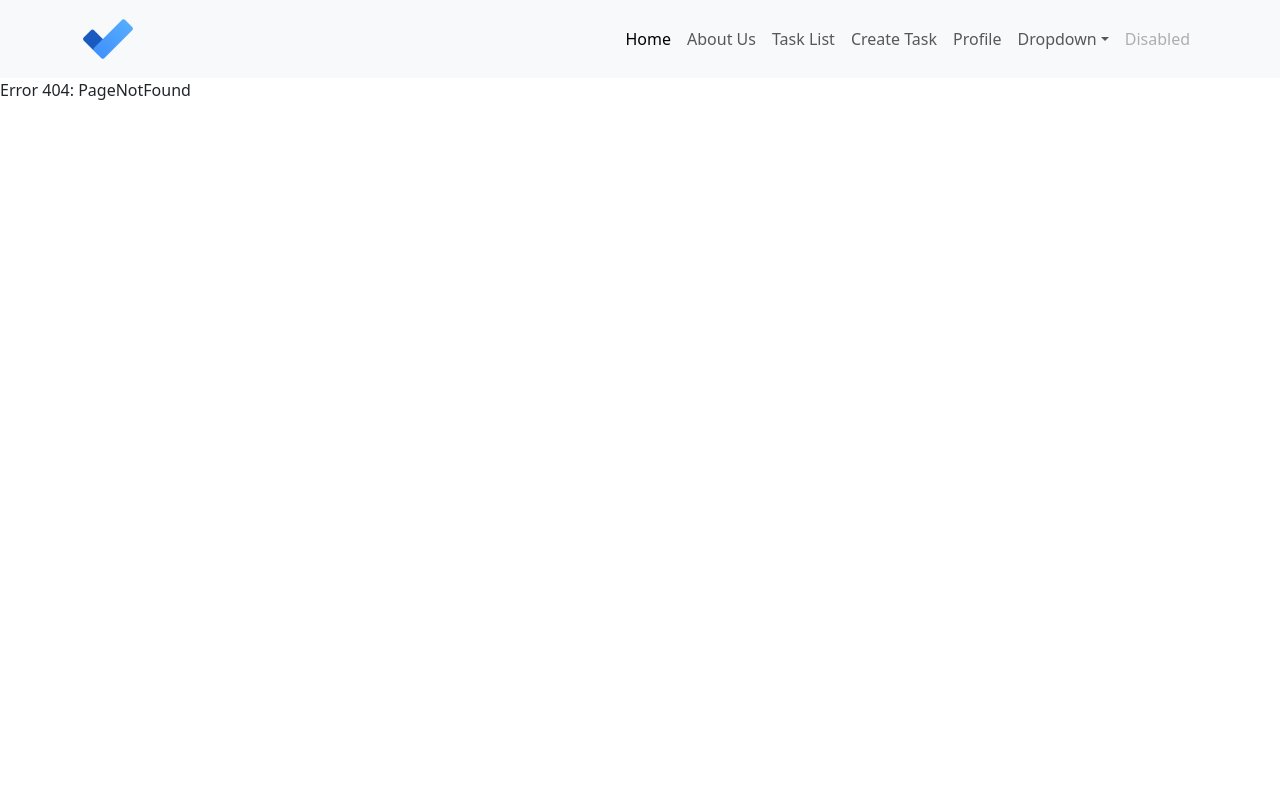
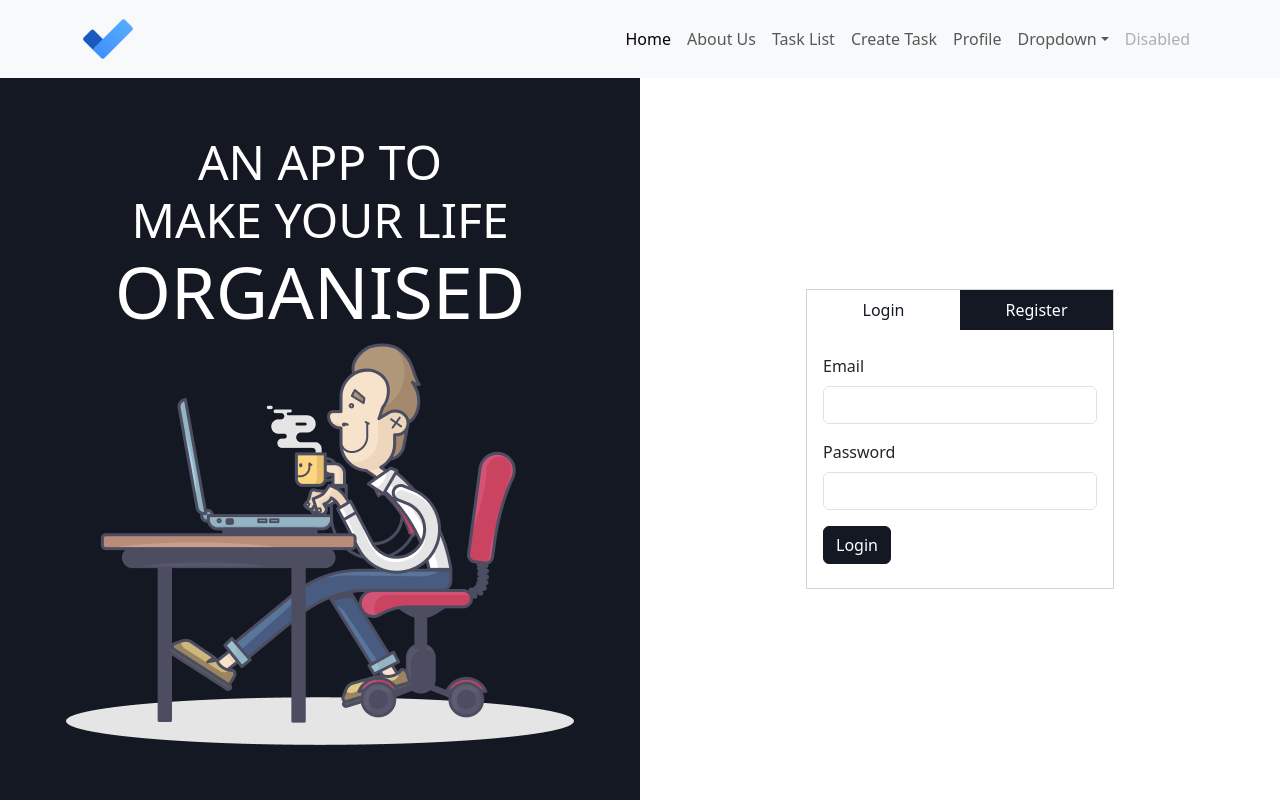
Before and after one commit to vipink28/to-do-app-nov-2024, a React (Create React App) app: page /login in a window 1280 px wide. Before the commit this address had no page. Built offline with nearby package versions, Linux system fonts and the light colour scheme.

Commit message:
user registered.

```diff
--- /dev/null
+++ b/db.json
@@ -0,0 +1,11 @@
+{
+  "users": [
+    {
+      "username": "Vipin Kumar",
+      "email": "vipin@gmail.com",
+      "password": "admin",
+      "id": 1
+    }
+  ],
+  "tasks": []
+}
--- a/src/App.js
+++ b/src/App.js
@@ -1,5 +1,7 @@
-import { BrowserRouter, Route, Routes } from 'react-router-dom';
+import { BrowserRouter, Navigate, Route, Routes } from 'react-router-dom';
 import './App.css';
+import Login from './auth/Login';
+import Register from './auth/Register';
 import Navbar from './components/Navbar';
 import About from './pages/About';
 import CreateTask from './pages/CreateTask';
@@ -14,7 +16,11 @@ function App() {
     <BrowserRouter>
       <Navbar />
       <Routes>
-        <Route path='/' element={<Home />}></Route>
+        <Route path='/' element={<Navigate to="/login" />}></Route>
+        <Route path='/' element={<Home />}>
+          <Route path='/login' element={<Login />}></Route>
+          <Route path='/register' element={<Register />}></Route>
+        </Route>
         <Route path='/about' element={<About />}></Route>
         <Route path='/task-list' element={<TaskList />}></Route>
         <Route path='/create-task' element={<CreateTask />}></Route>
--- /dev/null
+++ b/src/auth/Login.jsx
@@ -0,0 +1,27 @@
+import React, { useState } from 'react';
+
+const Login = () => {
+    const [formData, setFormData] = useState(null);
+    const handleChange = (e) => {
+        let { name, value } = e.target;
+        setFormData((prev) => ({
+            ...prev,
+            [name]: value
+        }))
+    }
+    return (
+        <div className='py-2'>
+            <div className='mb-3'>
+                <label className='form-label'>Email</label>
+                <input type='email' className='form-control' name='email' onChange={handleChange} />
+            </div>
+            <div className='mb-3'>
+                <label className='form-label'>Password</label>
+                <input type='password' className='form-control' name='password' onChange={handleChange} />
+            </div>
+            <button className='btn btn-primary'>Login</button>
+        </div>
+    )
+}
+
+export default Login
--- /dev/null
+++ b/src/auth/Register.jsx
@@ -0,0 +1,50 @@
+import React, { useState } from 'react';
+
+const Register = () => {
+    const [formData, setFormData] = useState(null);
+    const handleChange = (e) => {
+        let { name, value } = e.target;
+        setFormData((prev) => ({
+            ...prev,
+            [name]: value
+        }))
+    }
+
+    const handleSubmit = async () => {
+        const config = {
+            method: "POST",
+            headers: {
+                "Content-Type": "application/json"
+            },
+            body: JSON.stringify(formData)
+        }
+
+        // fetch();
+        const response = await fetch('http://localhost:5001/users', config);
+        if (response.status === 201) {
+            alert("User registered successfully");
+        } else {
+            alert("Something went wrong, please try again");
+        }
+    }
+
+    return (
+        <div className='py-2'>
+            <div className='mb-3'>
+                <label className='form-label'>User Name</label>
+                <input type='text' className='form-control' name='username' onChange={handleChange} />
+            </div>
+            <div className='mb-3'>
+                <label className='form-label'>Email</label>
+                <input type='email' className='form-control' name='email' onChange={handleChange} />
+            </div>
+            <div className='mb-3'>
+                <label className='form-label'>Password</label>
+                <input type='password' className='form-control' name='password' onChange={handleChange} />
+            </div>
+            <button onClick={handleSubmit} className='btn btn-primary'>Register</button>
+        </div>
+    )
+}
+
+export default Register
--- a/src/index.css
+++ b/src/index.css
@@ -7,6 +7,10 @@ body {
 
 #root {
     height: 100%;
+}
+
+.wrapper {
+    height: calc(100% - 78px);
 }
 
 
--- a/src/pages/Home.jsx
+++ b/src/pages/Home.jsx
@@ -1,9 +1,10 @@
 import React from 'react';
+import { Link, Outlet } from 'react-router-dom';
 import illustration from '../assets/illustration.png';
 
 const Home = () => {
     return (
-        <div className='container-fluid h-100'>
+        <div className='container-fluid wrapper'>
             <div className='row h-100'>
                 <div className='h-100 col-lg-6 d-flex bg-primary justify-content-center align-items-center text-white flex-column'>
 
@@ -13,12 +14,21 @@ const Home = () => {
                         <span className='display-2'>Organised</span>
                     </h1>
 
-                    <img src={illustration} alt='illustration' />
+                    <img className='img-fluid' src={illustration} alt='illustration' />
 
                 </div>
 
                 <div className='h-100 col-lg-6 d-flex justify-content-center align-items-center flex-column'>
+                    <div className='card w-50 rounded-0'>
+                        <div className='card-header p-0 bg-transparent rounded-0 border-0 d-flex'>
+                            <Link to="/login" className='p-2 w-50 d-flex justify-content-center align-items-center bg-white text-primary text-decoration-none'>Login</Link>
 
+                            <Link to="/register" className='p-2 w-50 d-flex justify-content-center align-items-center bg-primary text-white text-decoration-none'>Register</Link>
+                        </div>
+                        <div className='card-body'>
+                            <Outlet />
+                        </div>
+                    </div>
                 </div>
 
             </div>
--- a/src/pages/Profile.jsx
+++ b/src/pages/Profile.jsx
@@ -1,6 +1,7 @@
-import React from 'react'
+import React from 'react';
 
 const Profile = () => {
+
     return (
         <div>Profile</div>
     )
```
